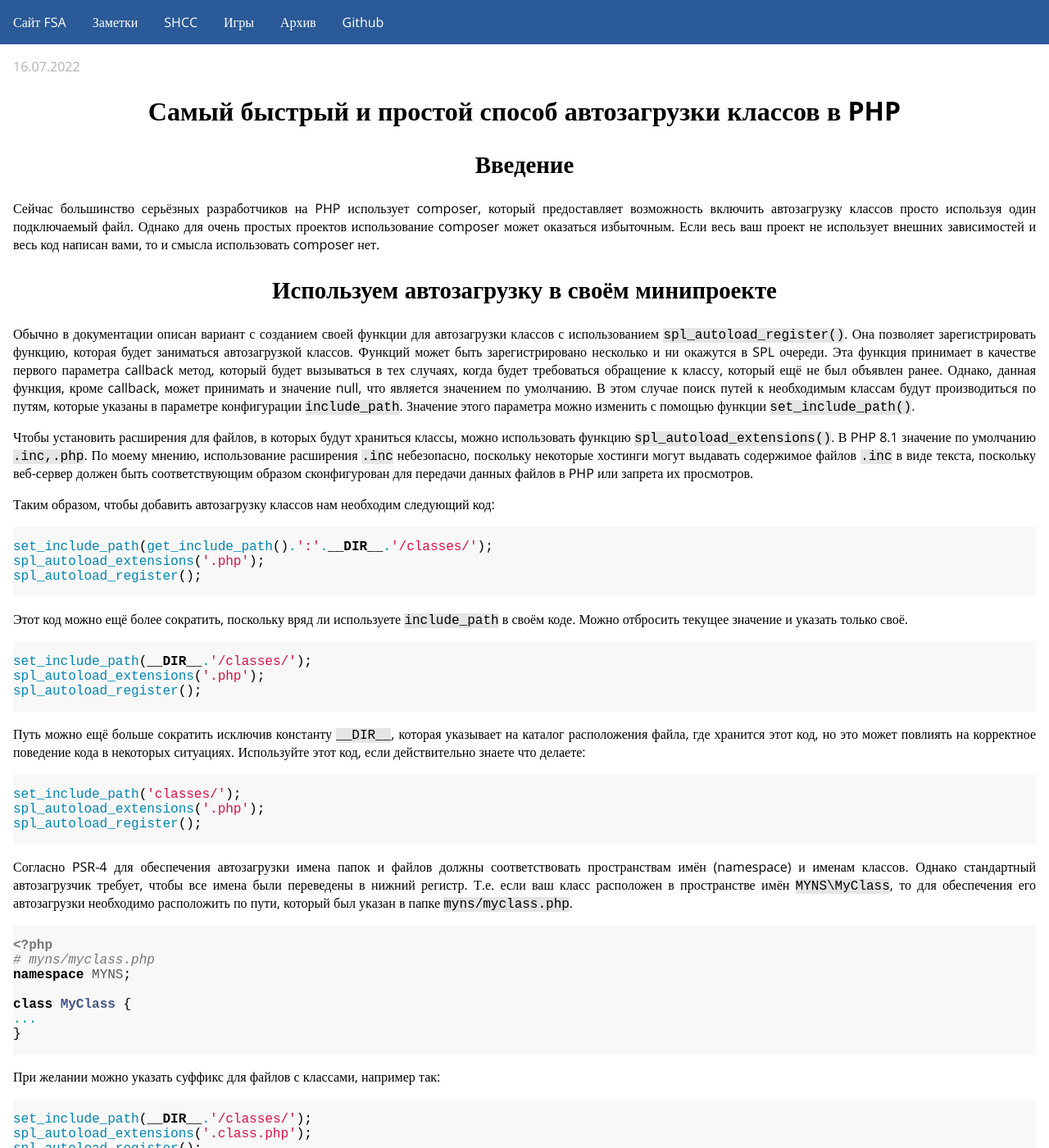
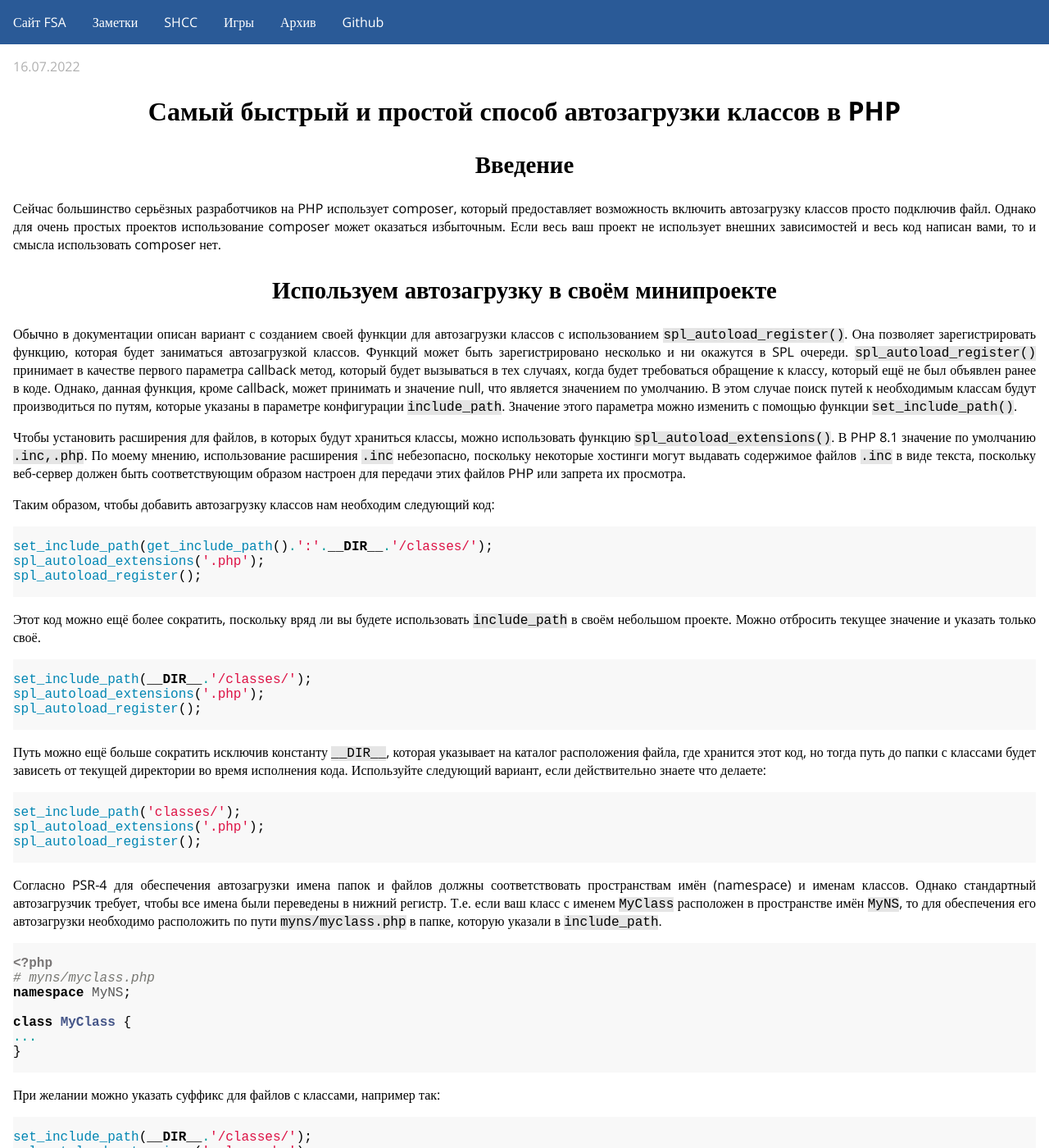
Before and after one commit to fsa/site, a Jekyll site: the page built from _posts/2022-07-16-php-autoload.md, in a window 1280 px wide and 1400 px high. Shown: the whole window at 82% size. Built offline with Jekyll 4.4.1, drawn with Linux system fonts in a browser that asks for light colours; comment, search, counter and statistics services are not loaded; some of the changed text lies outside the part shown.

Commit message:
Небольшие правки в статье об автозагрузке в php.

````diff
--- a/_posts/2022-07-16-php-autoload.md
+++ b/_posts/2022-07-16-php-autoload.md
@@ -7,13 +7,13 @@ excerpt: Описание самого простого и быстрого сп
 ---
 ## Введение
 
-Сейчас большинство серьёзных разработчиков на PHP использует composer, который предоставляет возможность включить автозагрузку классов просто используя один подключаемый файл. Однако для очень простых проектов использование composer может оказаться избыточным. Если весь ваш проект не использует внешних зависимостей и весь код написан вами, то и смысла использовать composer нет.
+Сейчас большинство серьёзных разработчиков на PHP использует composer, который предоставляет возможность включить автозагрузку классов просто подключив файл. Однако для очень простых проектов использование composer может оказаться избыточным. Если весь ваш проект не использует внешних зависимостей и весь код написан вами, то и смысла использовать composer нет.
 
 ## Используем автозагрузку в своём минипроекте
 
-Обычно в документации описан вариант с созданием своей функции для автозагрузки классов с использованием `spl_autoload_register()`. Она позволяет зарегистрировать функцию, которая будет заниматься автозагрузкой классов. Функций может быть зарегистрировано несколько и ни окажутся в SPL очереди. Эта функция принимает в качестве первого параметра callback метод, который будет вызываться в тех случаях, когда будет требоваться обращение к классу, который ещё не был объявлен ранее. Однако, данная функция, кроме callback, может принимать и значение null, что является значением по умолчанию. В этом случае поиск путей к необходимым классам будут производиться по путям, которые указаны в параметре конфигурации `include_path`. Значение этого параметра можно изменить с помощью функции `set_include_path()`.
+Обычно в документации описан вариант с созданием своей функции для автозагрузки классов с использованием `spl_autoload_register()`. Она позволяет зарегистрировать функцию, которая будет заниматься автозагрузкой классов. Функций может быть зарегистрировано несколько и ни окажутся в SPL очереди. `spl_autoload_register()` принимает в качестве первого параметра callback метод, который будет вызываться в тех случаях, когда будет требоваться обращение к классу, который ещё не был объявлен ранее в коде. Однако, данная функция, кроме callback, может принимать и значение null, что является значением по умолчанию. В этом случае поиск путей к необходимым классам будут производиться по путям, которые указаны в параметре конфигурации `include_path`. Значение этого параметра можно изменить с помощью функции `set_include_path()`.
 
-Чтобы установить расширения для файлов, в которых будут храниться классы, можно использовать функцию `spl_autoload_extensions()`. В PHP 8.1 значение по умолчанию `.inc,.php`. По моему мнению, использование расширения `.inc` небезопасно, поскольку некоторые хостинги могут выдавать содержимое файлов `.inc` в виде текста, поскольку веб-сервер должен быть соответствующим образом сконфигурован для передачи данных файлов в PHP или запрета их просмотров.
+Чтобы установить расширения для файлов, в которых будут храниться классы, можно использовать функцию `spl_autoload_extensions()`. В PHP 8.1 значение по умолчанию `.inc,.php`. По моему мнению, использование расширения `.inc` небезопасно, поскольку некоторые хостинги могут выдавать содержимое файлов `.inc` в виде текста, поскольку веб-сервер должен быть соответствующим образом настроен для передачи этих файлов PHP или запрета их просмотра.
 
 Таким образом, чтобы добавить автозагрузку классов нам необходим следующий код:
 
@@ -23,7 +23,7 @@ spl_autoload_extensions('.php');
 spl_autoload_register();
 ```
 
-Этот код можно ещё более сократить, поскольку вряд ли используете `include_path` в своём коде. Можно отбросить текущее значение и указать только своё.
+Этот код можно ещё более сократить, поскольку вряд ли вы будете использовать `include_path` в своём небольшом проекте. Можно отбросить текущее значение и указать только своё.
 
 ```php
 set_include_path(__DIR__.'/classes/');
@@ -31,7 +31,7 @@ spl_autoload_extensions('.php');
 spl_autoload_register();
 ```
 
-Путь можно ещё больше сократить исключив константу `__DIR__`, которая указывает на каталог расположения файла, где хранится этот код, но это может повлиять на корректное поведение кода в некоторых ситуациях. Используйте этот код, если действительно знаете что делаете:
+Путь можно ещё больше сократить исключив константу `__DIR__`, которая указывает на каталог расположения файла, где хранится этот код, но тогда путь до папки с классами будет зависеть от текущей директории во время исполнения кода. Используйте следующий вариант, если действительно знаете что делаете:
 
 ```php
 set_include_path('classes/');
@@ -39,12 +39,12 @@ spl_autoload_extensions('.php');
 spl_autoload_register();
 ```
 
-Согласно PSR-4 для обеспечения автозагрузки имена папок и файлов должны соответствовать пространствам имён (namespace) и именам классов. Однако стандартный автозагрузчик требует, чтобы все имена были переведены в нижний регистр. Т.е. если ваш класс расположен в пространстве имён `MYNS\MyClass`, то для обеспечения его автозагрузки необходимо расположить по пути, который был указан в папке `myns/myclass.php`.
+Согласно PSR-4 для обеспечения автозагрузки имена папок и файлов должны соответствовать пространствам имён (namespace) и именам классов. Однако стандартный автозагрузчик требует, чтобы все имена были переведены в нижний регистр. Т.е. если ваш класс с именем `MyClass` расположен в пространстве имён `MyNS`, то для обеспечения его автозагрузки необходимо расположить по пути `myns/myclass.php` в папке, которую указали в `include_path`.
 
 ```php
 <?php
 # myns/myclass.php
-namespace MYNS;
+namespace MyNS;
 
 class MyClass {
 ...
@@ -63,4 +63,4 @@ spl_autoload_register();
 
 ## Заключение
 
-Приведённый в заметке метод не соответствует современному стандарту PSR-4, но он имеется в стандартной поставке PHP. Его можно использовать в очень маленьких проектах, где не требуется установка зависимостей через composer. Он позволит сохранить немного тактов процессора на сервере, поскольку при автозагрузке код на PHP вообще не используется, но на современном железе и с небольшим количеством подключаемых файлов практически не даёт заметного выигрыша. Однако метод рабочий. Используйте его на свой страх и риск :)
+Приведённый в заметке метод не соответствует современному стандарту автозагрузки классов PSR-4, но он имеется в стандартной поставке PHP. Его можно использовать там, где не требуется установка зависимостей через composer. Он позволит сэкономить немного тактов процессора на сервере, поскольку при автозагрузке код на PHP вообще не используется, но на современном железе и с небольшим количеством подключаемых файлов практически не даёт заметного выигрыша. Однако метод рабочий и его можно использовать в небольших проектах.
````
